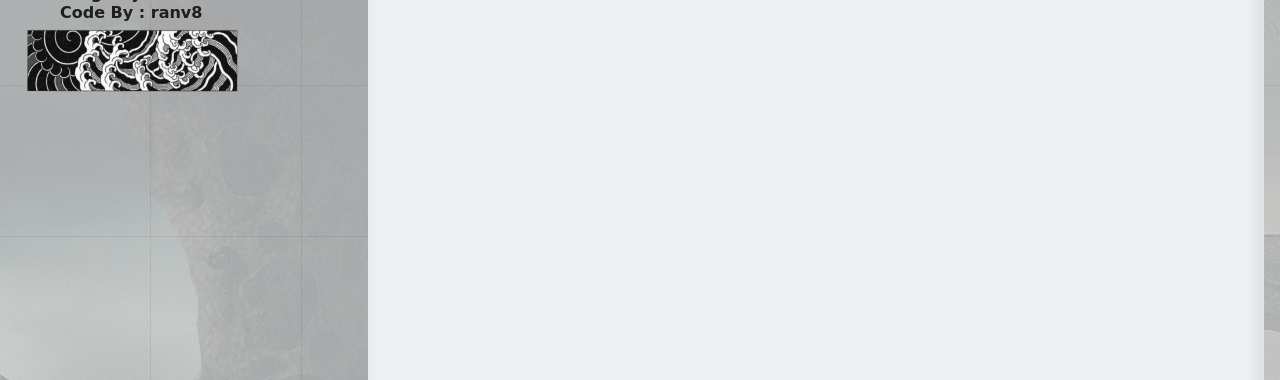
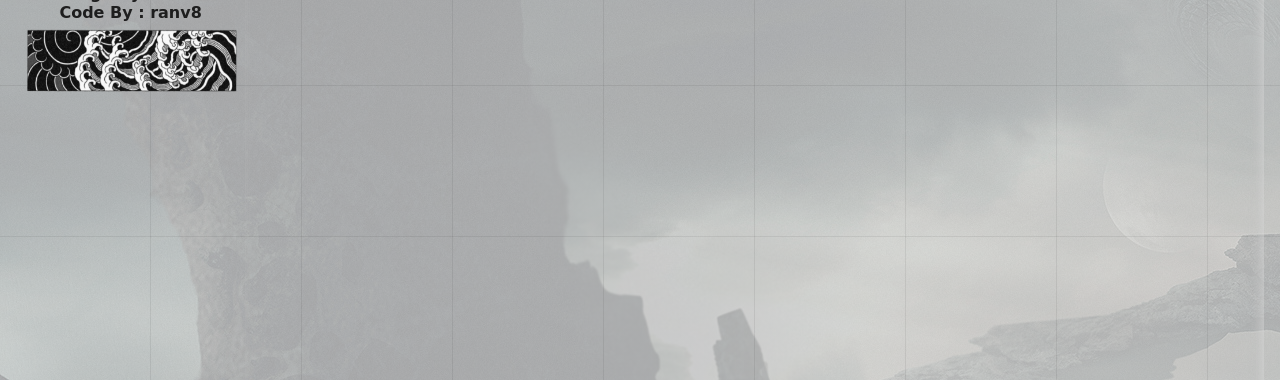
Before and after one commit to Ranjithv88/Sodacan-Spline, a plain HTML site: page index.html in a window 1280 px wide. Shown: the part 216-596 px from the top of the page. Drawn offline with Linux system fonts and the light colour scheme; some packages are replaced by stand-ins of ours; a script that the page names is missing.

Commit message:
add 3d model

```diff
--- a/index.html
+++ b/index.html
@@ -34,7 +34,8 @@
         </div>
     </nav>
     <div class="model">
-
+        <script type="module" src="https://unpkg.com/@splinetool/viewer@1.9.46/build/spline-viewer.js"></script>
+        <spline-viewer url="https://prod.spline.design/86YJ1pbwPHtKGamu/scene.splinecode"></spline-viewer>
     </div>
 </body>
 </html>
--- a/style.css
+++ b/style.css
@@ -89,8 +89,8 @@ body{
     }
     .model{
         height: 96vh;
-        width: 70vw;
-        background-color: rgba(236, 240, 243, 1);
+        width: 80vw;
+        background-color: transparent;
         box-shadow: inset -5px -5px 12px rgba(255, 255, 255, 0.5),
                     inset -5px -5px 12px rgba(0, 0, 0, 0.16);
         border-radius: 40px;
```
